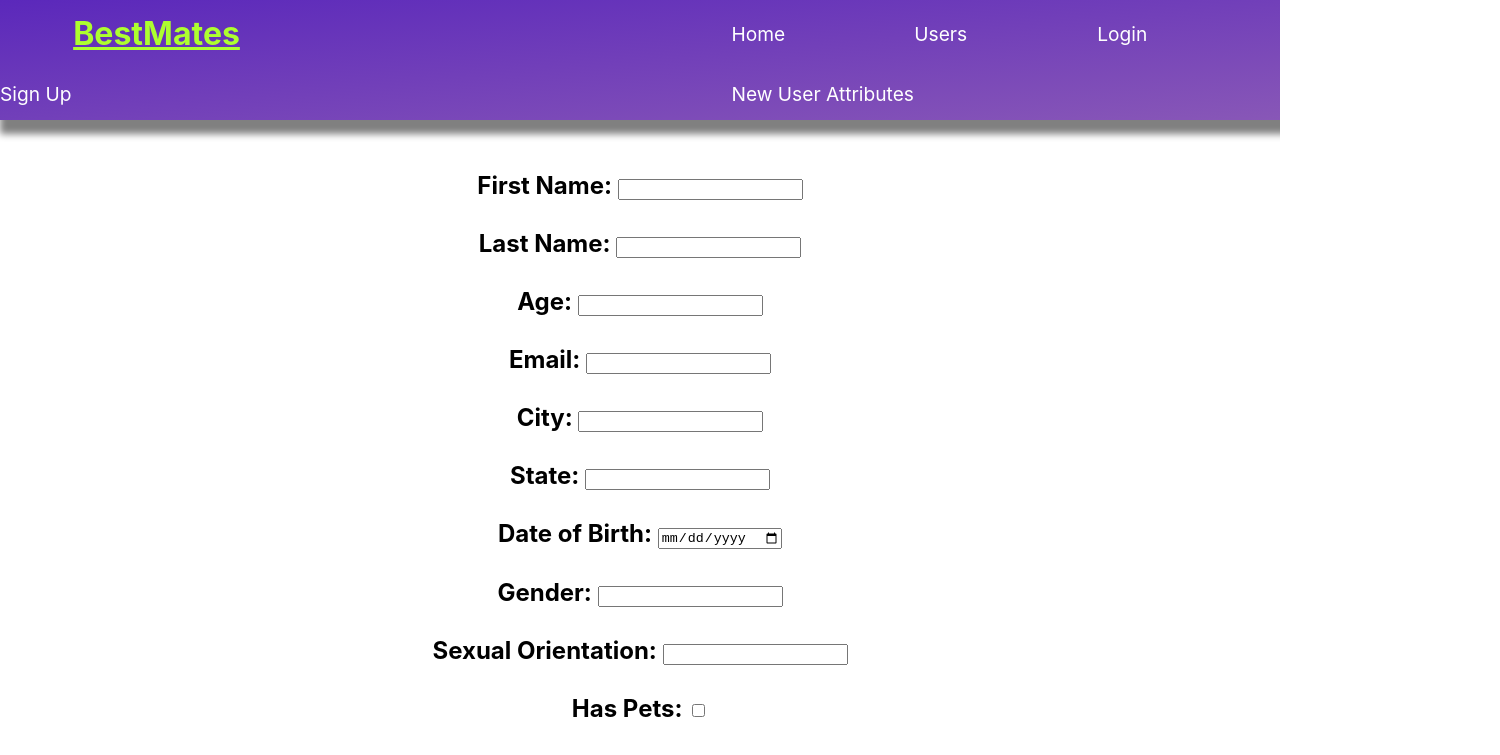
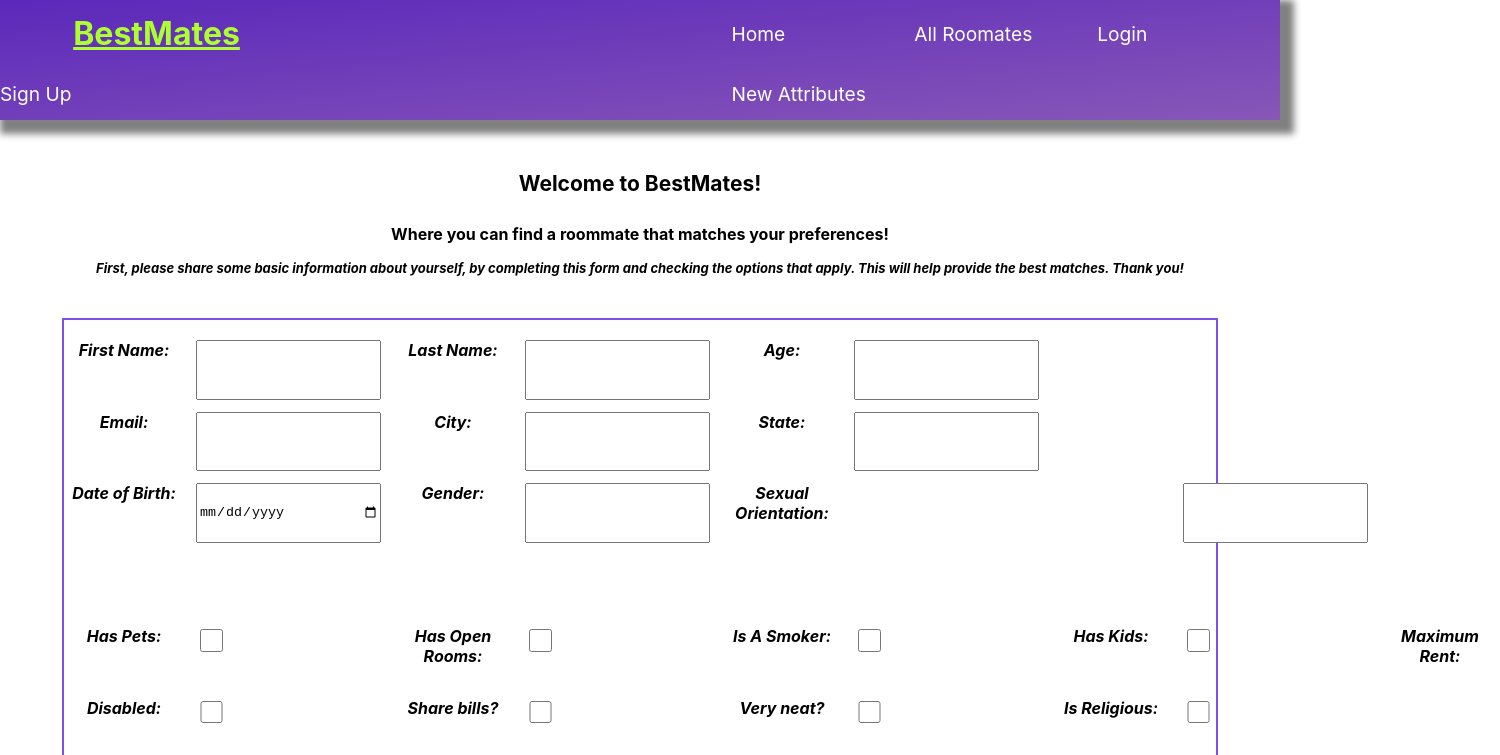
Before and after one commit to sreeves07/BestMates-Frontend, a React (Create React App) app: page /new in a window 1280 px wide. Shown: the top 755 px of the page, 1500 px wide, since content can reach past the window. Built offline with nearby package versions, Linux system fonts and the light colour scheme; no server answers.

Commit message:
updated form for new user

```diff
--- a/src/Components/NavBar.js
+++ b/src/Components/NavBar.js
@@ -10,7 +10,7 @@ const NavBar = () => {
       </Link>
 
       <Link to="/users" id="users">
-        Users
+        All Roomates
       </Link>
 
       <Link to="/signin">
@@ -21,8 +21,8 @@ const NavBar = () => {
         Sign Up
       </Link>
 
-      <Link to="/new-user-attributes">
-        New User Attributes
+      <Link to="/new">
+        New Attributes
       </Link>
     </nav>
   );
--- a/src/Components/NewForm.js
+++ b/src/Components/NewForm.js
@@ -1,19 +1,19 @@
-import React from 'react'
+import React, { useEffect } from 'react'
 import { useState } from "react";
 import axios from "axios";
-import "../newUserForm.css";
+import "../newForm.css";
 import { useNavigate, Link } from "react-router-dom";
 
 const API = process.env.REACT_APP_API_URL;
 
 
-function NewUserAttributesForm() {
-  let navigate = useNavigate();
-  const [checked, setChecked] = useState(false)
-  const [input, setInput] = useState("")
-  const [image, setImage] = useState("")
+function NewForm() {
 
-  const [user, setUser] = useState({
+  //const [checked, setChecked] = useState(false)
+ // const [input, setInput] = useState("")
+  //const [image, setImage] = useState("")
+
+  const [newUser, setNewUser] = useState({
     First_Name: "",
     Last_Name: "",
     Password: "",
@@ -40,17 +40,16 @@ function NewUserAttributesForm() {
 
 
 // AXIOS CALL 1 -  make an axios call to backend to be able to post info re new user from form
-const addNewUser = (user)
+let navigate = useNavigate();
+
+const addNewUser = (newUser) => {
   axios
-  .post(`${API}/user`, user)
-  .then(
-    () => {
-      navigate(`/user`);
-    },
-    (error) => console.error(error)
-  )
+  .post(`${API}/user`)
+  .then(() => {
+    navigate(`/users`);
+  })
   .catch((c) => console.warn("catch", c));
-
+};
 
 //   AXIOS CALL 2 - add user image for new user by posting to backend Image table
 
@@ -70,8 +69,8 @@ const addNewUser = (user)
   // ****  Handle toggle for checkboxes in new user attributes form *******
 
    const handleTextChange = (event) => {
-      setUser({ ...user, [event.target.id]: event.target.value });
-      console.log("newly added user", user)
+      setNewUser({ ...newUser, [event.target.id]: event.target.value });
+      console.log("newly added user", newUser)
     };
 //     const handleImageChange = (event) => {
 //       setImage({ ...image, [event.target.id]: event.target.value });
@@ -79,151 +78,152 @@ const addNewUser = (user)
 //     };
 
     const handleCheckboxChange1 = () => {
-      setUser({ ...user, Has_Pets: !user.Has_Pets });
+      setNewUser({ ...newUser, Has_Pets: !newUser.Has_Pets });
     };
     const handleCheckboxChange2 = () => {
-      setUser({ ...user, Has_Open_Rooms: !user.Has_Open_Rooms });
+      setNewUser({ ...newUser, Has_Open_Rooms: !newUser.Has_Open_Rooms });
     };
     const handleCheckboxChange3 = () => {
-      setUser({ ...user, Is_Smoker: !user.Is_Smoker });
+      setNewUser({ ...newUser, Is_Smoker: !newUser.Is_Smoker });
     };
     const handleCheckboxChange4 = () => {
-      setUser({ ...user, Has_Kids: !user.Has_Kids });
+      setNewUser({ ...newUser, Has_Kids: !newUser.Has_Kids });
     };
     const handleCheckboxChange5 = () => {
-      setUser({ ...user, Is_Disabled: !user.Is_Disabled });
+      setNewUser({ ...newUser, Is_Disabled: !newUser.Is_Disabled });
     };
     const handleCheckboxChange6 = () => {
-      setUser({ ...user, Is_Sharing_bills: !user.Is_Sharing_bills });
+      setNewUser({ ...newUser, Is_Sharing_bills: !newUser.Is_Sharing_bills });
     };
     const handleCheckboxChange7 = () => {
-      setUser({ ...user, Is_Neat: !user.Is_Neat });
+      setNewUser({ ...newUser, Is_Neat: !newUser.Is_Neat });
     };
     const handleCheckboxChange8 = () => {
-      setUser({ ...user, Is_Religious: !user.Is_Religious });
+      setNewUser({ ...newUser, Is_Religious: !newUser.Is_Religious });
     };
+
     const handleCheckboxChange9 = () => {
-      setUser({ ...user, Move_In_Date: !user.Is_Religious });
-    };
-    const handleCheckboxChange10 = () => {
-      setUser({ ...user, Max_Rent: !user.Is_Religious });
+      setNewUser({ ...newUser, Max_Rent: !newUser.Max_Rent });
     };
 
 
    function handleSubmit(event){
     event.preventDefault()
-    addNewUser(user)
+    //addNewUser(newUser)
     //addUserImage(image)
   }
 
   return (
-    <div>
-      <form onSubmit={(e) => handleSubmit(e)}>
-          <label htmlFor="firstName">First Name: </label>
+    <div className='formHdgBox'>
+      <h4 className='newFormHdg'>Welcome to BestMates!</h4>
+      <p className='newFormSubHdg'>Where you can find a roommate that matches your preferences!</p>
+      <p className='newFormMsg'>First, please share some basic information about yourself, by completing this form and checking the options that apply. This will help provide the best matches. Thank you!</p> <br/>
+      <form className='newForm' onSubmit={(e) => handleSubmit(e)}>
+          <label className='newFormLabel basicInfo1'   htmlFor="firstName">First Name: </label>
           <input
                 className='firstName'
                 id="First_Name"
                 name="firstName"
                 type="text"
                 onChange={handleTextChange}
-                value={input}
+                //value={input}
                 required
                 /><br/><br/>
 
-          <label htmlFor="lastName">Last Name: </label>
+          <label className='newFormLabel basicInfo2' htmlFor="lastName">Last Name: </label>
           <input
                 className='lastName'
                 id="Last_Name"
                 name="lastName"
                 type="text"
                 onChange={handleTextChange}
-                value={input}
+                //value={input}
                 /><br/><br/>
 
-          <label htmlFor="age">Age: </label>
+          <label className='newFormLabel basicInfo3' htmlFor="age">Age: </label>
           <input
                 className='age'
                 id="Age"
                 name="age"
                 type= "number"
                 onChange={handleTextChange}
-                value={input}
+                //value={input}
                 /><br/><br/>
 
-          <label htmlFor="email">Email: </label>
+          <label className='newFormLabel basicInfo4' htmlFor="email">Email: </label>
           <input
                 className='email'
                 id="Email"
                 name="email"
                 type="text"
                 onChange={handleTextChange}
-                value={input}
+                //value={input}
                 /><br/><br/>
 
-          <label htmlFor="city">City: </label>
+          <label className='newFormLabel basicInfo5'  htmlFor="city">City: </label>
           <input
                 className='city'
                 id="City"
                 name="city"
                 type= "text"
                 onChange={handleTextChange}
-                value={input}
+               // value={input}
                 /><br/><br/>
 
-          <label htmlFor="state">State: </label>
+          <label className='newFormLabel basicInfo6'  htmlFor="state">State: </label>
           <input
                 className='state'
                 id="state"
                 name="state"
                 type="text"
                 onChange={handleTextChange}
-                value={input}
+                //value={input}
                 /><br/><br/>
 
 
-          <label htmlFor="birthday">Date of Birth: </label>
+          <label className='newFormLabel basicInfo7'  htmlFor="birthday">Date of Birth: </label>
           <input
                 className='birthday'
                 id="Birthday"
                 name="birthday"
                 type="date"
                 onChange={handleTextChange}
-                value={input}
+                //value={input}
                 /><br/><br/>
 
-          <label htmlFor="gender">Gender: </label>
+          <label className='newFormLabel basicInfo8'  htmlFor="gender">Gender: </label>
           <input
                 className='gender'
                 id="gender"
                 name="gender"
                 type="text"
                 onChange={handleTextChange}
-                value={input}
+                //value={input}
                 /><br/><br/>
 
-          <label htmlFor="sexualOrientation">Sexual Orientation: </label>
+          <label className='newFormLabel basicInfo9'  htmlFor="sexualOrientation">Sexual Orientation: </label>
           <input
                 className='sexualOrientation'
                 id="sexualOrientation"
                 name="Sexual_Orientation"
                 type="text"
                 onChange={handleTextChange}
-                value={input}
+               // value={input}
                 /><br/><br/>
 
           {/* Checkboxes - Boolean Values */}
 
-          <label htmlFor="hasPets">Has Pets: </label>
+          <label className='newFormLabel attribute1'  htmlFor="hasPets">Has Pets: </label>
           <input
                 className='hasPets'
                 id="Has_Pets"
                 name="hasPets"
                 type="checkbox"
                 onChange={ (event) => handleCheckboxChange1(event)}
-                checked={user.Has_Pets}
+                checked={newUser.Has_Pets}
                 /><br/><br/>
 
-          <label htmlFor="hasOpenRooms">Has Open Rooms: </label>
+          <label className='newFormLabel attribute2'  htmlFor="hasOpenRooms">Has Open Rooms: </label>
           <input
                 className='hasOpenRooms'
                 id="Has_Open_Rooms"
@@ -231,23 +231,23 @@ const addNewUser = (user)
                 type="checkbox"
                 onChange={ (event) => handleCheckboxChange2(event)}
                 //value={input}
-                checked={user.Has_Open_Rooms}
+                checked={newUser.Has_Open_Rooms}
                 /><br/><br/>
 
 
 
-          <label htmlFor="isSmoker">Is A Smoker: </label>
+          <label className='newFormLabel attribute3'  htmlFor="isSmoker">Is A Smoker: </label>
           <input
                 className='isSmoker'
                 id="is_Smoker"
                 name="isSmoker"
-                type="text"
+                type="checkbox"
                 onChange={ (event) => handleCheckboxChange3(event)}
                 //value={input}
-                checked={user.Is_Smoker}
+                checked={newUser.Is_Smoker}
                 /><br/><br/>
 
-          <label htmlFor="hasKids">Has Kids: </label>
+          <label className='newFormLabel attribute4'  htmlFor="hasKids">Has Kids: </label>
           <input
                 className='hasKids'
                 id="Has_Kids"
@@ -255,91 +255,94 @@ const addNewUser = (user)
                 type="checkbox"
                 onChange={ (event) => handleCheckboxChange4(event)}
                 //value={input}
-                checked={user.Has_Kids}
+                checked={newUser.Has_Kids}
                 /><br/><br/>
 
-          <label htmlFor="disabled">Disabled: </label>
+          <label className='newFormLabel attribute5'  htmlFor="disabled">Disabled: </label>
           <input
-                className='disabled'
+                className='isDisabled'
                 id="Is_Disabled"
                 name="disabled"
                 type="checkbox"
                 onChange={ (event) => handleCheckboxChange5(event)}
-                value={input}
-                checked={user.Is_Disabled}
+                //value={input}
+                checked={newUser.Is_Disabled}
                 /><br/><br/>
 
 
-          <label htmlFor="isSharingBills">Agree to Share Bills: </label>
+          <label  className='newFormLabel attribute6' htmlFor="isSharingBills"> Share bills?</label>
           <input
                 className='isSharingBills'
                 id="Is_Sharing_bills"
                 name="isSharingBills"
                 type="checkbox"
                 onChange={ (event) => handleCheckboxChange6(event)}
-                value={input}
+                //value={input}
+                checked={newUser.Is_Sharing_bills}
                 /><br/><br/>
 
 
-          <label htmlFor="isNeat">Prefer Neatness (Is very clean): </label>
+          <label  className='newFormLabel attribute7' htmlFor="isNeat">Very neat? </label>
           <input
                 className='isNeat'
                 id="Is_Neat"
                 name="isNeat"
                 type="checkbox"
                 onChange={ (event) => handleCheckboxChange7(event)}
-                value={input}
+                //value={input}
+                checked={newUser.Is_Neat}
                 /><br/><br/>
 
 
-          <label htmlFor="isReligious">Is Religious: </label>
+          <label className='newFormLabel attribute8'  htmlFor="isReligious">Is Religious: </label>
           <input
                 className='isReligious'
                 id="Is_Religious:"
                 name="isReligious"
                 type="checkbox"
                 onChange={ (event) => handleCheckboxChange8(event)}
-                value={input}
+                //value={input}
+                checked={newUser.Is_Religious}
                 /><br/><br/>
 
-          <label htmlFor="moveInDate">Desired Move-in Date: </label>
+          <label className='newFormLabel attribute9'  htmlFor="moveInDate">Desired Move-in Date: </label>
           <input
                 className='moveInDate'
                 id="Move_In_Date"
                 name="moveInDate"
-                type="checkbox"
-                onChange={ (event) => handleCheckboxChange9(event)}
-                value={input}
+                type="date"
+                onChange={handleTextChange}
+                //value={input}
                 /><br/><br/>
 
-          <label htmlFor="maxRent">Maximum Rent: </label>
+          <label className='newFormLabel attribute10'  htmlFor="maxRent">Maximum Rent: </label>
           <input
                 className='maxRent'
                 id="Max_Rent"
                 name="maxRent"
                 type="checkbox"
-                onChange={ (event) => handleCheckboxChange10(event)}
-                value={input}
+                onChange={ (event) => handleCheckboxChange9(event)}
+                //value={input}
                 /><br/><br/>
 
-          <label htmlFor="creditScore">Credit Score: </label>
+          <label className='newFormLabel attribute11'  htmlFor="creditScore">Credit Score: </label>
           <input
                 className='creditScore'
                 id="Credit_Score"
                 name="creditScore"
                 type="text"
                 onChange={handleTextChange}
-            //     value={input}
+                //value={input}
                 /><br/><br/>
 
-          <label htmlFor="income">Income: </label>
+          <label className='newFormLabel attribute11' htmlFor="income">Income: </label>
           <input
                 className='income'
                 id="Income"
                 name="income"
                 type="text"
                 onChange={handleTextChange}
-            //     value={input}
+                //value={input}
                 /><br/><br/>
 
           {/* <label htmlFor="profileImage">Image URL:</label>
@@ -363,4 +366,4 @@ const addNewUser = (user)
   )
 }
 
-export default NewUserAttributesForm
+export default NewForm
--- /dev/null
+++ b/src/newForm.css
@@ -0,0 +1,301 @@
+.newForm{
+    margin: auto;
+    width: 90vw;
+    height: 70vh;
+    padding-top: 20px;
+    border: 2px solid rgb(128, 77, 234);   /* color in logo */
+    display: grid;
+    grid-template-columns: 1fr 1fr 1fr 1fr 1fr 1fr 1fr 1fr 1fr;
+    grid-template-rows: 1fr 1fr 1fr 1fr 1fr 1fr 1fr 1fr;
+    row-gap: 12px;
+    column-gap: 12px;
+}
+
+/* *********** NEW FORM HEADINGS   ********** */
+
+.newFormHdg{
+    font-size: 21px;
+}
+
+.newFormSubHdg{
+    font-size: 16px;
+}
+
+.newFormMsg{
+    font-size: 13px;
+    font-style: italic;
+}
+
+
+/* *********** [    BASIC INFO    ]  ********** */
+/* ***********  NEW FORM GRID ROW 1  ********** */
+
+.newFormLabel{
+    font-size: 16px;
+    font-style: italic;
+    width: 15vh;
+}
+
+.basicInfo1{
+    grid-column-start: 1;
+    grid-column-end: 2;
+    grid-row: 1
+}
+.firstName{
+    grid-column-start: 2;
+    grid-column-end: 3;
+    grid-row: 1
+}
+
+.basicInfo2{
+    grid-column-start: 3;
+    grid-column-end: 4;
+    grid-row: 1
+}
+.lastName{
+    grid-column-start: 4;
+    grid-column-end: 5;
+    grid-row: 1
+}
+
+.basicInfo3{
+    grid-column-start: 5;
+    grid-column-end: 6;
+    grid-row: 1
+}
+.age{
+    grid-row: 1;
+    grid-column-start: 6;
+    grid-column-end: 7;
+}
+
+
+/* *********** FORM GRID ROW 2   ********** */
+
+.basicInfo4{
+    grid-column-start: 1;
+    grid-column-end: 2;
+    grid-row: 2
+}
+.email{
+    grid-column-start: 2;
+    grid-column-end: 3;
+    grid-row: 2
+}
+
+.basicInfo5{
+    grid-column-start: 3;
+    grid-column-end: 4;
+    grid-row: 2
+}
+.city{
+    grid-column-start: 4;
+    grid-column-end: 5;
+    grid-row: 2
+}
+.basicInfo6{
+    grid-column-start: 5;
+    grid-column-end: 6;
+    grid-row: 2
+}
+.state{
+    grid-column-start: 6;
+    grid-column-end: 7;
+    grid-row: 2
+
+}
+
+/* *********** FORM GRID ROW 3   ********** */
+
+.basicInfo7{
+    grid-column-start: 1;
+    grid-column-end: 2;
+    grid-row: 3
+}
+.birthday{
+    grid-column-start: 2;
+    grid-column-end: 3;
+    grid-row: 3
+}
+
+.basicInfo8{
+    grid-column-start: 3;
+    grid-column-end: 4;
+    grid-row: 3
+}
+.gender{
+    grid-column-start: 4;
+    grid-column-end: 5;
+    grid-row: 3
+}
+.basicInfo9{
+    grid-column-start: 5;
+    grid-column-end: 6;
+    grid-row: 3
+}
+.sexuaOrientation{
+    grid-column-start: 6;
+    grid-column-end: 7;
+    grid-row: 3
+
+}
+
+/* *********** [  ATTRIBUTES  ]   ********** */
+/*            (SKIP ROW 4 -BLANK)            */
+
+/* ***********  FORM GRID ROW 5   ********** */
+
+.attribute1{
+    grid-column-start: 1;
+    grid-column-end: 2;
+    grid-row: 5
+}
+.hasPets{
+    width: 1.7em;
+    height: 1.7em;
+    grid-column-start: 2;
+    grid-column-end: 3;
+    grid-row: 5
+}
+
+.attribute2{
+    grid-column-start: 3;
+    grid-column-end: 4;
+    grid-row: 5
+}
+.hasOpenRooms{
+    width: 1.7em;
+    height: 1.7em;
+    grid-column-start: 4;
+    grid-column-end: 5;
+    grid-row: 5
+}
+
+.attribute3{
+    grid-column-start: 5;
+    grid-column-end: 6;
+    grid-row: 5
+}
+.isSmoker{
+    width: 1.7em;
+    height: 1.7em;
+    grid-column-start: 6;
+    grid-column-end: 7;
+    grid-row: 5
+}
+
+.attribute4{
+    grid-column-start: 7;
+    grid-column-end: 8;
+    grid-row: 5
+}
+.hasKids{
+    width: 1.7em;
+    height: 1.7em;
+    grid-column-start: 8;
+    grid-column-end: 9;
+    grid-row: 5
+}
+
+/* *********** FORM GRID ROW 6   ********** */
+
+.attribute5{
+    grid-column-start: 1;
+    grid-column-end: 2;
+    grid-row: 6
+}
+.isDisabled{
+    width: 1.7em;
+    height: 1.7em;
+    grid-column-start: 2;
+    grid-column-end: 3;
+    grid-row: 6
+}
+
+.attribute6{
+    grid-column-start: 3;
+    grid-column-end: 4;
+    grid-row: 6
+}
+.isSharingBills{
+    width: 1.7em;
+    height: 1.7em;
+    grid-column-start: 4;
+    grid-column-end: 5;
+    grid-row: 6
+}
+
+.attribute7{
+    grid-column-start: 5;
+    grid-column-end: 6;
+    grid-row: 6
+}
+.isNeat{
+    width: 1.7em;
+    height: 1.7em;
+    grid-column-start: 6;
+    grid-column-end: 7;
+    grid-row: 6
+}
+
+.attribute8{
+    grid-column-start: 7;
+    grid-column-end: 8;
+    grid-row: 6
+}
+.isReligious{
+    width: 1.7em;
+    height: 1.7em;
+    grid-column-start: 8;
+    grid-column-end: 9;
+    grid-row: 6
+}
+
+/* *********** FORM GRID ROW 7   ********** */
+
+.attribute9{
+    grid-column-start: 1;
+    grid-column-end: 2;
+    grid-row: 7
+}
+.moveInDate{
+    grid-column-start: 2;
+    grid-column-end: 3;
+    grid-row: 7
+}
+
+.attribute9{
+    grid-column-start: 3;
+    grid-column-end: 4;
+    grid-row: 7
+}
+.maxRent{
+    grid-column-start: 4;
+    grid-column-end: 5;
+    grid-row: 7
+}
+
+.attribute9{
+    grid-column-start: 5;
+    grid-column-end: 6;
+    grid-row: 7
+}
+.creditScore{
+    grid-column-start: 6;
+    grid-column-end: 7;
+    grid-row: 7
+}
+
+.attribute9{
+    grid-column-start: 7;
+    grid-column-end: 8;
+    grid-row: 7
+}
+.income{
+    grid-column-start: 8;
+    grid-column-end: 9;
+    grid-row: 7
+}
+
+
+/* ***********    ********** */
```
Also changed, not shown: src/newUserForm.css (deleted).
